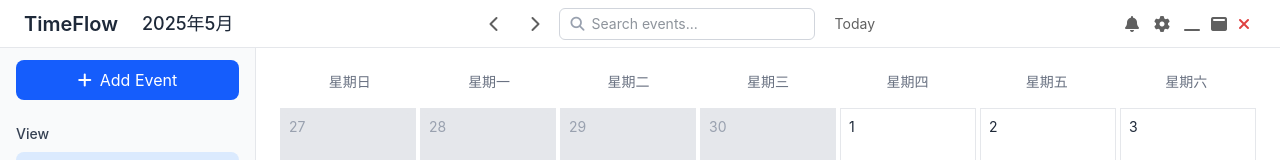
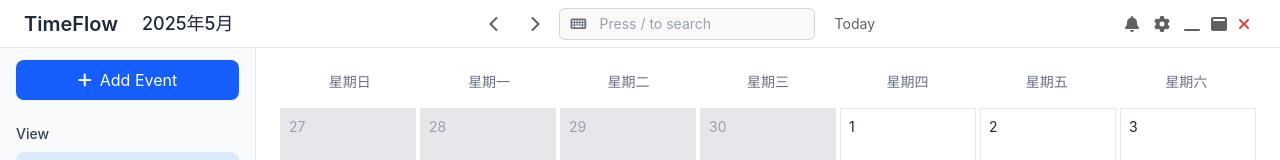
Before and after one commit to SYSU-TimeFlow/TimeFlow, a Vue app: page /#/ in a window 1280 px wide. Shown: the top 160 px of the page. Built offline with nearby package versions, Linux system fonts and the light colour scheme.

Commit message:
feat(header&ui):实现模式切换与不同模式下特定功能键

```diff
--- a/src/components/CalendarHeader.vue
+++ b/src/components/CalendarHeader.vue
@@ -43,24 +43,54 @@
         </button>
       </div>
 
-      <!-- 搜索框 -->
+      <!-- 改造的搜索框/模式显示区域 -->
       <div class="search-box relative no-drag ml-1">
+        <!-- 模式指示器，非搜索状态显示 -->
+        <div
+          v-if="!uiStore.isSearchActive"
+          class="mode-indicator pl-8 pr-4 py-1 border border-gray-300 rounded-md text-sm w-64 h-[32px] flex items-center"
+          :class="{'command-mode': uiStore.appMode === 'command'}"
+        >
+          <span v-if="uiStore.appMode === 'normal'" class="flex items-center w-full">
+            <i class="fas fa-keyboard mr-2 text-gray-500"></i>
+            <span class="text-sm text-gray-400 ml-2">Press / to search</span>
+          </span>
+          <span v-else-if="uiStore.appMode === 'command'" class="flex items-center w-full">
+            <i class="fas fa-terminal mr-2 text-blue-500"></i>
+            <span class="text-sm text-gray-400 ml-2">Enter command...</span>
+          </span>
+        </div>
+
+        <!-- 搜索框，搜索状态显示 -->
         <input
+          v-if="uiStore.isSearchActive"
+          ref="searchInputRef"
           type="text"
-          placeholder="Search events..."
+          :placeholder="uiStore.appMode === 'normal' ? 'Search events...' : 'Enter command...'"
           class="pl-8 pr-4 py-1 border border-gray-300 rounded-md text-sm focus:outline-none focus:ring-2 focus:ring-blue-500 focus:border-transparent w-64"
+          :class="{
+            'command-mode-input': uiStore.appMode === 'command',
+            'search-mode-input': uiStore.appMode === 'normal'
+          }"
           :value="eventStore.searchInputValue"
-          @input="eventStore.updateSearchInputValue(($event.target as HTMLInputElement).value)"
+          @input="handleInputChange"
           @focus="eventStore.handleSearchFocusAction"
-          @blur="eventStore.handleSearchBlurAction"
-          @keydown="eventStore.handleKeydownAction"
+          @blur="handleSearchBlur"
+          @keydown="handleSearchKeydown"
         />
+
         <i
-          class="fas fa-search absolute left-3 top-1/2 transform -translate-y-1/2 text-gray-400 text-sm"
+          class="fas absolute left-3 top-1/2 transform -translate-y-1/2 text-sm"
+          :class="[
+            uiStore.isSearchActive && uiStore.appMode === 'normal' ? 'fa-search text-gray-400' : '',
+            uiStore.isSearchActive && uiStore.appMode === 'command' ? 'fa-terminal text-blue-600 command-icon' : '',
+            !uiStore.isSearchActive && uiStore.appMode === 'command' ? 'fa-terminal text-blue-500' : ''
+          ]"
         ></i>
+
         <!-- 搜索结果列表 -->
         <div
-          v-if="eventStore.showSearchDropdown"
+          v-if="eventStore.showSearchDropdown && uiStore.appMode === 'normal'"
           class="search-results absolute left-0 right-0 mt-1 bg-white border border-gray-300 rounded-md shadow-lg z-10 max-h-60 overflow-y-auto"
         >
           <ul ref="resultListRef">
@@ -133,7 +163,7 @@
 </template>
 
 <script setup lang="ts">
-import { ref, nextTick, watch, onMounted, onUnmounted } from "vue"; // 引入 onMounted, onUnmounted
+import { ref, nextTick, onMounted, onUnmounted } from "vue";
 import { useUiStore } from "../stores/ui";
 import { useSettingStore } from "../stores/setting";
 import { useEventStore } from "../stores/event";
@@ -147,6 +177,7 @@
 const electronAPI = (window as any).electronAPI;
 
 const resultListRef = ref<HTMLUListElement | null>(null);
+const searchInputRef = ref<HTMLInputElement | null>(null);
 
 // 滚动到当前聚焦的搜索结果项
 const scrollToFocusedResult = () => {
@@ -170,11 +201,17 @@
 // 组件挂载时注册滚动回调
 onMounted(() => {
   eventStore.setScrollUiUpdateCallback(scrollToFocusedResult);
+
+  // 注册全局键盘事件
+  window.addEventListener('keydown', handleGlobalKeydown);
 });
 
 // 组件卸载时清除滚动回调
 onUnmounted(() => {
   eventStore.clearScrollUiUpdateCallback();
+
+  // 清除全局键盘事件
+  window.removeEventListener('keydown', handleGlobalKeydown);
 });
 
 // 格式化事件日期，用于在搜索结果中显示
@@ -184,6 +221,117 @@
     month: "short",
     day: "numeric",
   });
+};
+
+// 处理搜索框失焦
+const handleSearchBlur = () => {
+  // 延迟处理，防止点击搜索结果时结果框消失过快
+  setTimeout(() => {
+    eventStore.handleSearchBlurAction();
+    uiStore.toggleSearchActive(false);
+    uiStore.setAppMode("normal");
+  }, 100);
+};
+
+// 处理搜索框键盘事件
+const handleSearchKeydown = (event: KeyboardEvent) => {
+  if (event.key === "Escape") {
+    uiStore.toggleSearchActive(false);
+    uiStore.setAppMode("normal");
+    eventStore.updateSearchInputValue(""); // 清空搜索/命令内容
+    // 阻止默认的ESC行为
+    event.preventDefault();
+  } else if (event.key === "Enter" && uiStore.appMode === "command") {
+    // 处理命令提交
+    const input = event.target as HTMLInputElement;
+    // 直接传入输入值，executeCommand内部会处理冒号前缀
+    const commandSuccess = uiStore.executeCommand(input.value);
+
+    if (commandSuccess) {
+      // 命令执行成功后清空输入框并关闭搜索
+      eventStore.updateSearchInputValue("");
+      uiStore.toggleSearchActive(false);
+      uiStore.setAppMode("normal");
+    } else {
+      // 命令无法识别时显示反馈
+      showCommandError(`未知命令: ${input.value}`);
+    }
+
+    event.preventDefault();
+  } else {
+    // 处理普通搜索逻辑
+    eventStore.handleKeydownAction(event);
+  }
+};
+
+// 显示命令错误的函数
+const showCommandError = (message: string) => {
+  // 这里可以添加UI反馈，比如一个短暂的通知或者在命令框下方显示错误信息
+  console.error(message);
+  // TODO: 实现更好的UI反馈
+};
+
+// 处理全局键盘事件
+const handleGlobalKeydown = (event: KeyboardEvent) => {
+  // 如果是在输入框、textarea等元素中则不拦截
+  if (
+    document.activeElement instanceof HTMLInputElement ||
+    document.activeElement instanceof HTMLTextAreaElement ||
+    document.activeElement?.hasAttribute('contenteditable')
+  ) {
+    return;
+  }
+
+  // Normal模式快捷键
+  if (uiStore.appMode === "normal") {
+    switch (event.key) {
+      case "j":
+        uiStore.scrollApp("down");
+        event.preventDefault();
+        break;
+      case "k":
+        uiStore.scrollApp("up");
+        event.preventDefault();
+        break;
+      case "h":
+        uiStore.navigateCalendar("prev");
+        event.preventDefault();
+        break;
+      case "l":
+        uiStore.navigateCalendar("next");
+        event.preventDefault();
+        break;
+      case "a":
+        uiStore.createNewEvent();
+        event.preventDefault();
+        break;
+      case "/":
+        uiStore.toggleSearchActive(true);
+        uiStore.setAppMode("normal");
+        nextTick(() => {
+          searchInputRef.value?.focus();
+        });
+        event.preventDefault();
+        break;
+      case ":":
+        uiStore.toggleSearchActive(true);
+        uiStore.setAppMode("command");
+        nextTick(() => {
+          searchInputRef.value?.focus();
+        });
+        event.preventDefault();
+        break;
+    }
+  }
+};
+
+// 处理输入变化
+const handleInputChange = (event: Event) => {
+  const input = event.target as HTMLInputElement;
+  let value = input.value;
+
+  // 不再自动添加冒号前缀
+  eventStore.updateSearchInputValue(value);
 };
 </script>
 
@@ -219,13 +367,107 @@
   -webkit-app-region: no-drag;
 }
 
-/* 搜索框样式调整 */
+/* 模式指示器样式优化 */
+.mode-indicator {
+  cursor: default;
+  background-color: #f9f9f9;
+  display: flex;
+  align-items: center;
+  padding-left: 2rem; /* 确保左侧图标有足够空间 */
+}
+
+.mode-indicator:hover {
+  background-color: #f0f0f0;
+}
+
+.mode-indicator i {
+  position: absolute;
+  left: 12px; /* 确保图标位置一致 */
+}
+
+/* 模式指示器文本统一样式 */
+.mode-indicator span {
+  line-height: 1.5;
+  font-size: 14px;
+}
+
+/* 搜索模式特殊样式 */
+.search-mode-input {
+  border-color: #ced4da;
+  background-color: #ffffff;
+}
+
+.search-mode-input:focus {
+  border-color: #4a86e8;
+}
+
+/* Command模式特殊样式 */
+.command-mode {
+  border-color: #4a86e8;
+  background-color: rgba(74, 134, 232, 0.05);
+  border-width: 1px;
+  border-style: solid;
+}
+
+.command-mode-input {
+  border-color: #4a86e8;
+  background-color: rgba(74, 134, 232, 0.05);
+  border-width: 2px;
+  border-style: solid;
+  font-family: 'Consolas', 'Monaco', monospace;
+  color: #1a56db;
+  font-weight: 500;
+}
+
+.command-icon {
+  animation: pulse 2s infinite;
+}
+
+@keyframes pulse {
+  0% {
+    opacity: 0.7;
+  }
+  50% {
+    opacity: 1;
+  }
+  100% {
+    opacity: 0.7;
+  }
+}
+
+/* 确保命令模式下的聚焦状态也有特殊样式 */
+.command-mode-input:focus {
+  box-shadow: 0 0 0 3px rgba(74, 134, 232, 0.3);
+}
+
+/* 搜索框样式优化 */
 .search-box input {
   height: 32px;
 }
 
+/* 统一所有模式下placeholder的样式 */
+.search-box input::placeholder {
+  font-family: -apple-system, BlinkMacSystemFont, "Segoe UI", Roboto, Helvetica, Arial, sans-serif !important;
+  font-size: 14px !important;
+  font-weight: normal !important;
+  color: #909090 !important;
+  font-style: normal !important;
+  opacity: 1 !important;
+}
+
+/* 覆盖任何可能的浏览器默认样式 */
+.search-mode-input::placeholder,
+.command-mode-input::placeholder {
+  font-family: -apple-system, BlinkMacSystemFont, "Segoe UI", Roboto, Helvetica, Arial, sans-serif !important;
+  font-size: 14px !important;
+  font-weight: normal !important;
+  color: #909090 !important;
+  font-style: normal !important;
+  opacity: 1 !important;
+}
+
+/* 确保结果列表在其他元素之上 */
 .search-results {
-  /* 确保结果列表在其他元素之上 */
   z-index: 1000;
 }
 
--- a/src/stores/ui.ts
+++ b/src/stores/ui.ts
@@ -162,6 +162,92 @@
     return eventStore.getEventsForDay(currentDate.value);
   });
 
+  // 添加应用模式相关状态
+  const appMode = ref<"normal" | "command">("normal");
+  const isSearchActive = ref(false);
+
+  // 模式控制函数
+  function setAppMode(mode: "normal" | "command") {
+    appMode.value = mode;
+  }
+
+  function toggleSearchActive(active: boolean) {
+    isSearchActive.value = active;
+  }
+
+  // 应用滚动控制函数
+  function scrollApp(direction: "up" | "down") {
+    // 查找主内容元素
+    const mainContent =
+      document.querySelector(".main-content-area") ||
+      document.querySelector("main");
+
+    if (mainContent) {
+      // 如果找到主内容区域，则滚动该元素
+      mainContent.scrollBy({
+        top: direction === "up" ? -500 : 500,
+        behavior: "smooth",
+      });
+    } else {
+      // 如果未找到主内容区域，退回到滚动整个窗口
+      window.scrollBy({
+        top: direction === "up" ? -500 : 500,
+        behavior: "smooth",
+      });
+    }
+  }
+
+  // 创建新事件（用于'a'快捷键）
+  function createNewEvent() {
+    const eventStore = useEventStore();
+    const startDate = new Date(selectedDate.value);
+    startDate.setHours(9, 0, 0, 0);
+    const endDate = new Date(startDate);
+    endDate.setHours(10, 0, 0, 0);
+    eventStore.openNewEventModal(startDate);
+  }
+
+  // 命令模式处理函数
+  function executeCommand(commandText: string): boolean {
+    // 去除前导冒号和多余空格
+    const command = commandText.replace(/^:/, '').trim().toLowerCase();
+
+    // 处理各种命令
+    switch (command) {
+      case 'today':
+        goToToday();
+        return true;
+      case 'month':
+        changeView('month');
+        return true;
+      case 'week':
+        changeView('week');
+        return true;
+      case 'day':
+        changeView('day');
+        return true;
+      case 'todo':
+      case 'todos':
+      case 'task':
+      case 'tasks':
+        changeView('todo-list');
+        return true;
+      case 'q':
+      case 'quit':
+      case 'exit':
+        // 退出命令模式
+        setAppMode('normal');
+        toggleSearchActive(false);
+        return true;
+      case 'sidebar':
+      case 'toggle-sidebar':
+        toggleSidebar();
+        return true;
+      default:
+        return false;
+    }
+  }
+
   // 辅助函数
   function getStartOfWeek(date: Date): Date {
     const result = new Date(date);
@@ -252,7 +338,7 @@
         startDate.setHours(9, 0, 0, 0);
         const endDate = new Date(startDate);
         endDate.setHours(10, 0, 0, 0);
-        eventStore.openNewEventModal(startDate, endDate);
+        eventStore.openNewEventModal(startDate);
       }
     }
   }
@@ -264,7 +350,7 @@
     date.setHours(hour, 0, 0, 0);
     const endDate = new Date(date);
     endDate.setHours(hour + 1, 0, 0, 0);
-    eventStore.openNewEventModal(date, endDate);
+    eventStore.openNewEventModal(date);
   }
 
   function handleDragStart(event: DragEvent, calendarEvent: any) {
@@ -315,6 +401,8 @@
     weekViewDays,
     dayViewEvents,
     showToggleButton,
+    appMode,
+    isSearchActive,
     toggleSidebar,
     changeView,
     navigateCalendar,
@@ -324,6 +412,11 @@
     handleHourClick,
     handleDragStart,
     handleDrop,
+    setAppMode,
+    toggleSearchActive,
+    scrollApp,
+    createNewEvent,
+    executeCommand,
     getStartOfWeek,
     getEndOfWeek,
     formatHour,
```
